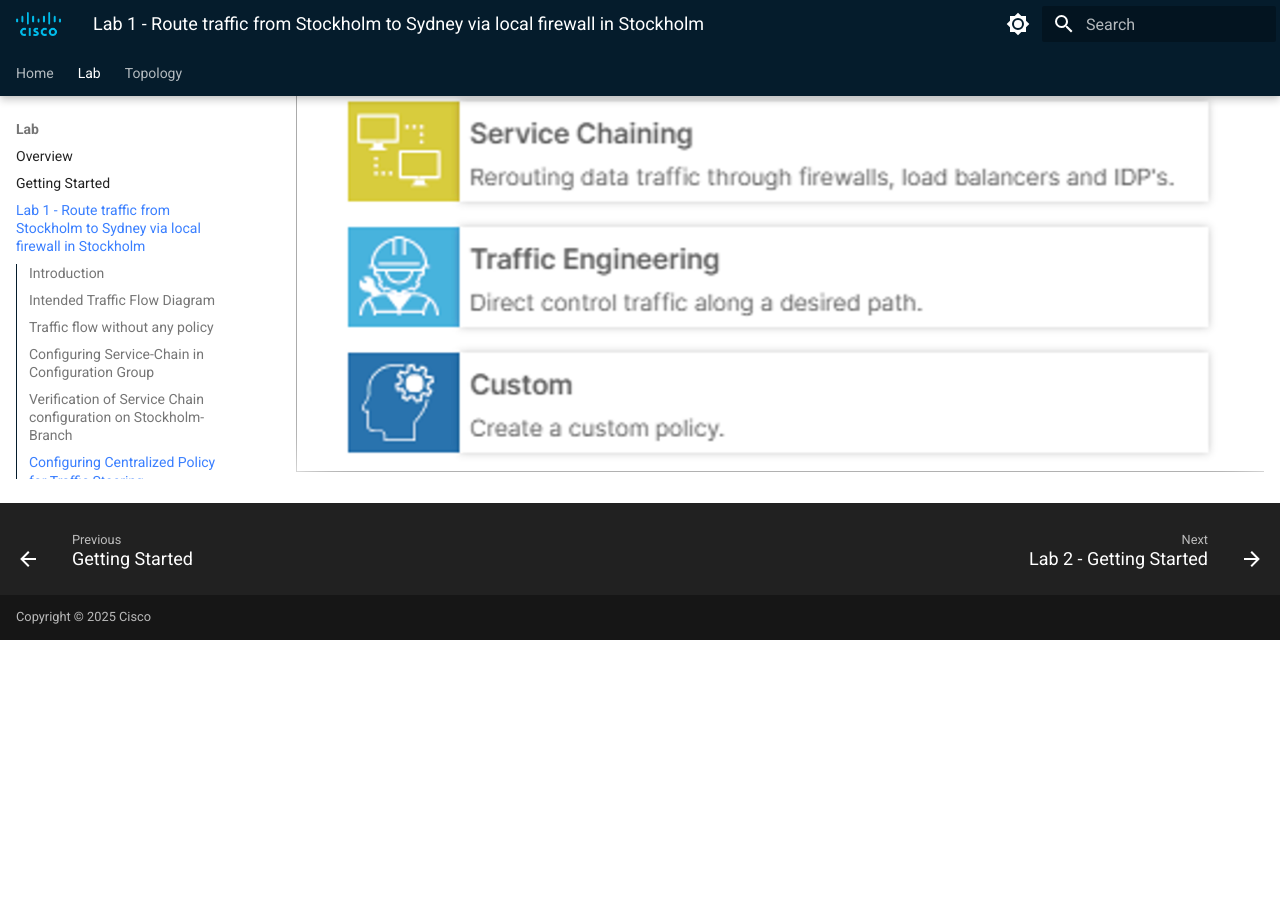
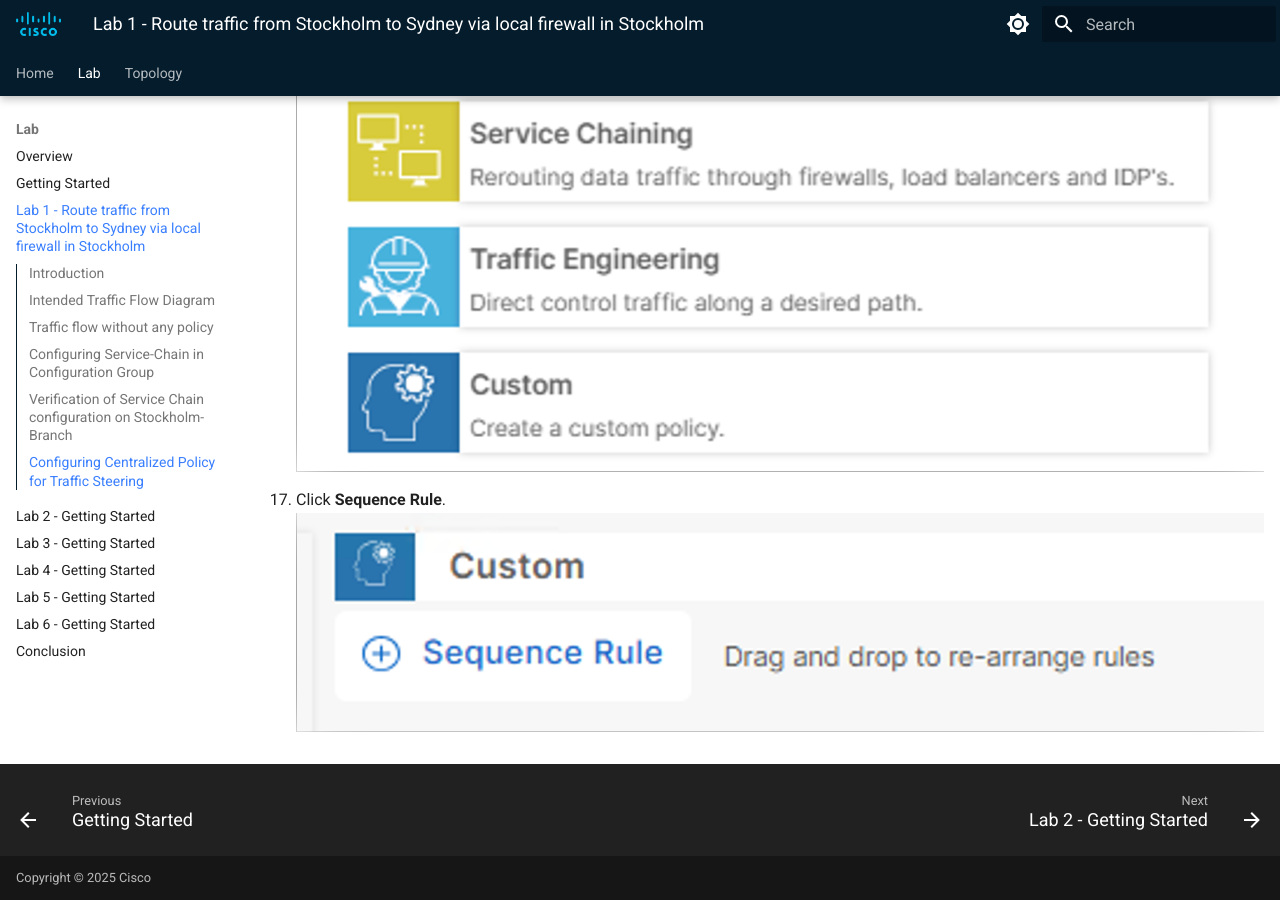
Before and after one commit to ciscodocs/ltrent-2008-clemea25, an MkDocs documentation site: the page built from docs/lab1_getting_started.md, in a window 1280 px wide and 900 px high, scrolled down 20243 px. Built offline with MkDocs 1.6.1 and Material for MkDocs 9.7.7, drawn with Linux system fonts in a browser that asks for light colours; before the commit the page ends 20883 px from its top, so only the background shows below that.

Commit message:
Scenario-1 guide

```diff
--- a/docs/lab1_getting_started.md
+++ b/docs/lab1_getting_started.md
@@ -256,3 +256,5 @@ Next, we will configure a centralized data policy to ensure that traffic initiat
    Under the **Actions section**, select **<font color="green">Accept</font>** to ensure that unmatched traffic is allowed by default. Once done, click **Save** and **Match** to confirm the settings.
 10. To configure the data policy, begin by clicking **Sequence Type**. In the Add Data Policy pop-up window, select **Custom** as the sequence type to define a tailored policy.
     ![Traffic Data Rules](./assets/S-1-figure-33.png){ .off-glb .small .center }
+11. Click **Sequence Rule**.
+    ![Traffic Data Sequence Rules](./assets/S-1-figure-34.png){ .off-glb .small .center }
```
Also changed, not shown: docs/assets/S-1-figure-34.png (added).
